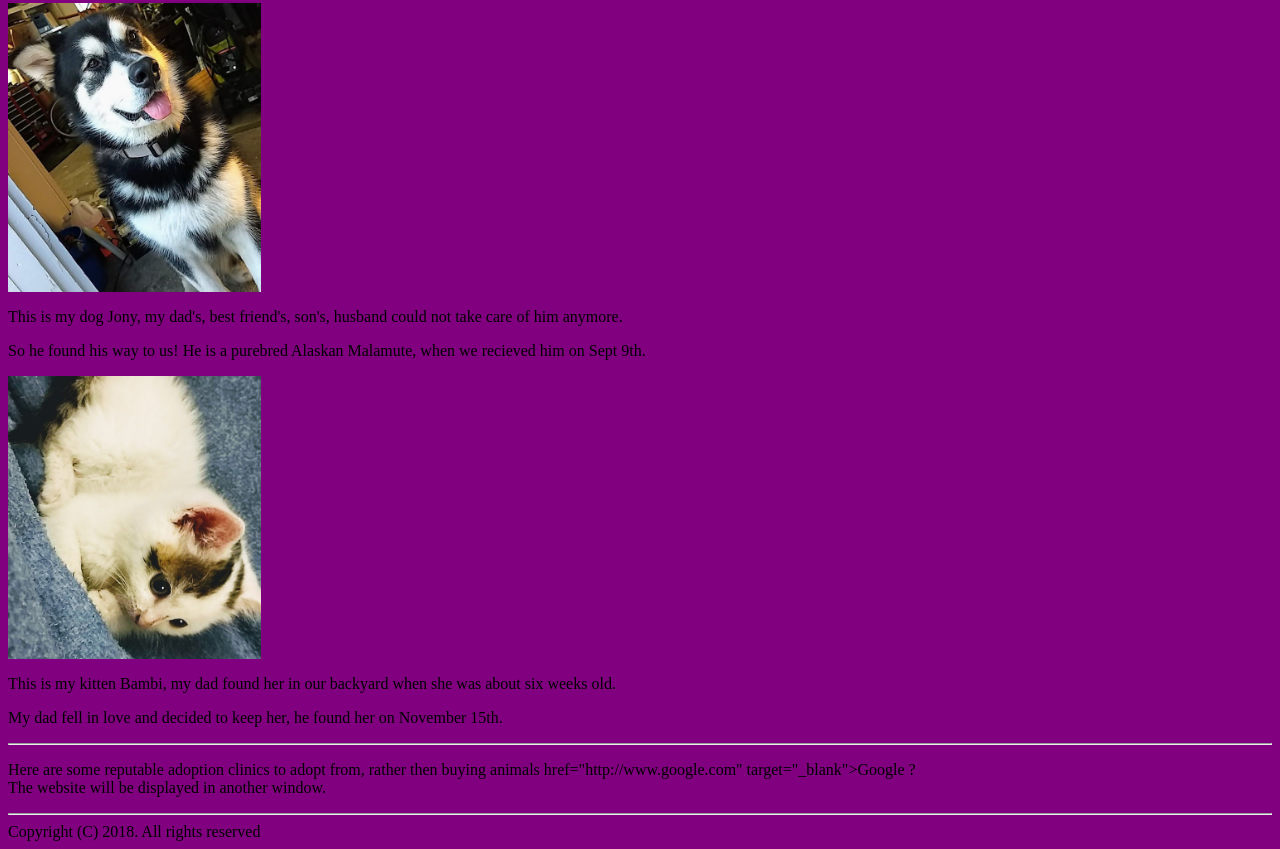
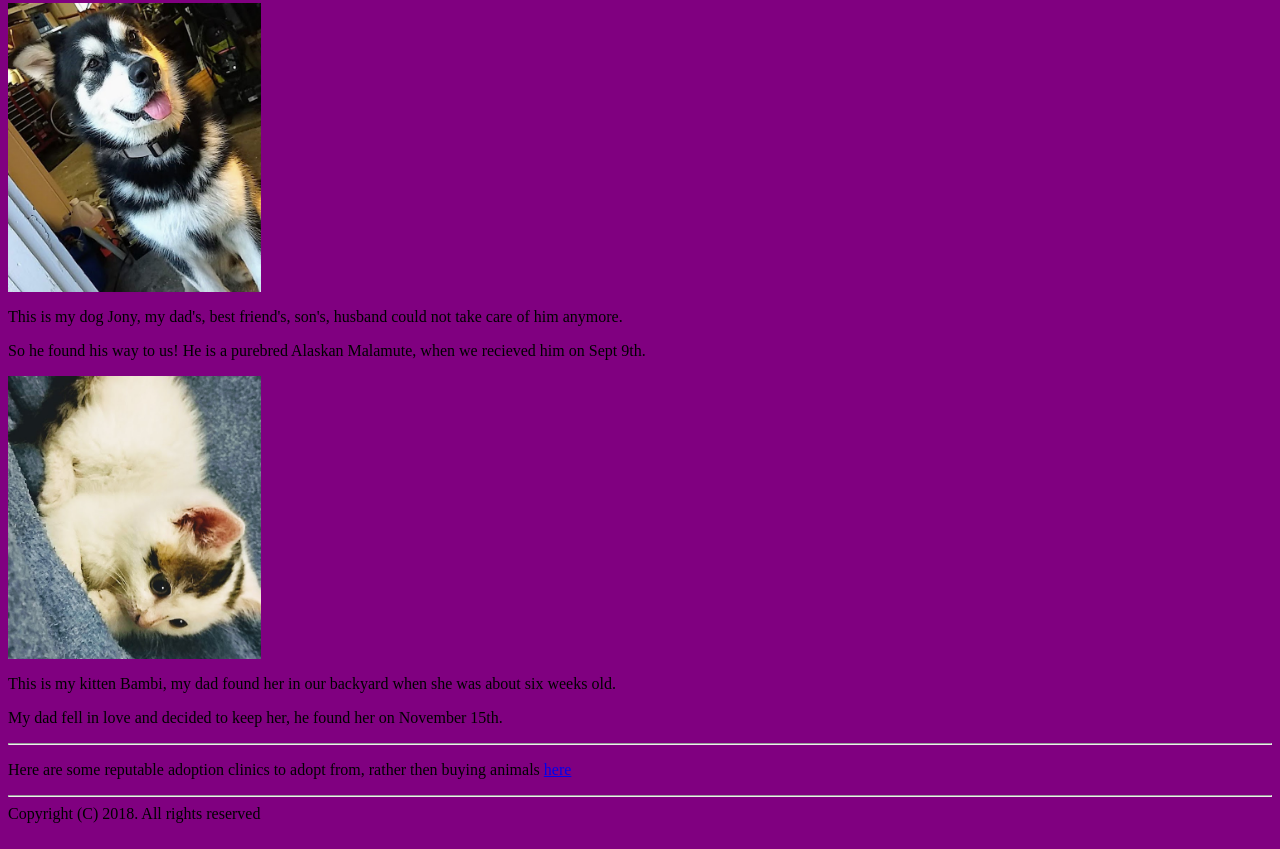
Before and after one commit to Emilymelchert/CSPTest1, a plain HTML site: page index.html in a window 1280 px wide. Shown: the part 1223-2072 px from the top of the page. Drawn offline with Linux system fonts and the light colour scheme.

Commit message:
Update index.html

```diff
--- a/index.html
+++ b/index.html
@@ -32,8 +32,7 @@
     <p> My dad fell in love and decided to keep her, he found her on November 15th.
 <hr>
     <p bgcolor=pink> Here are some reputable adoption clinics to adopt from, rather then buying animals
-    <a> href="http://www.google.com" target="_blank">Google</a> ?<br />
-The website will be displayed in another window.</p>
+   <a href="http://www.yahoo.com">here</a>
 <hr>  Copyright (C) 2018. All rights reserved
   </body>
 </html>
```
